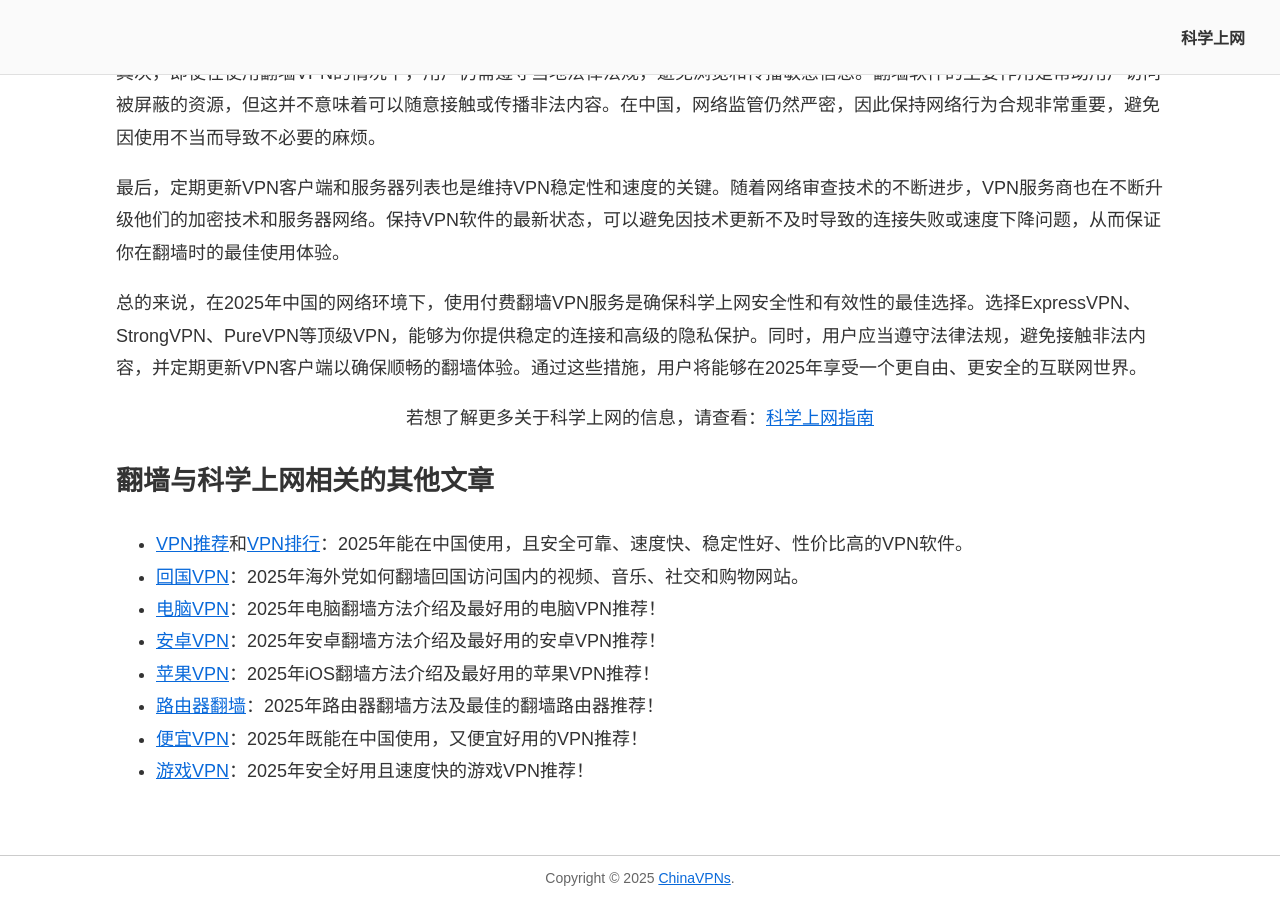
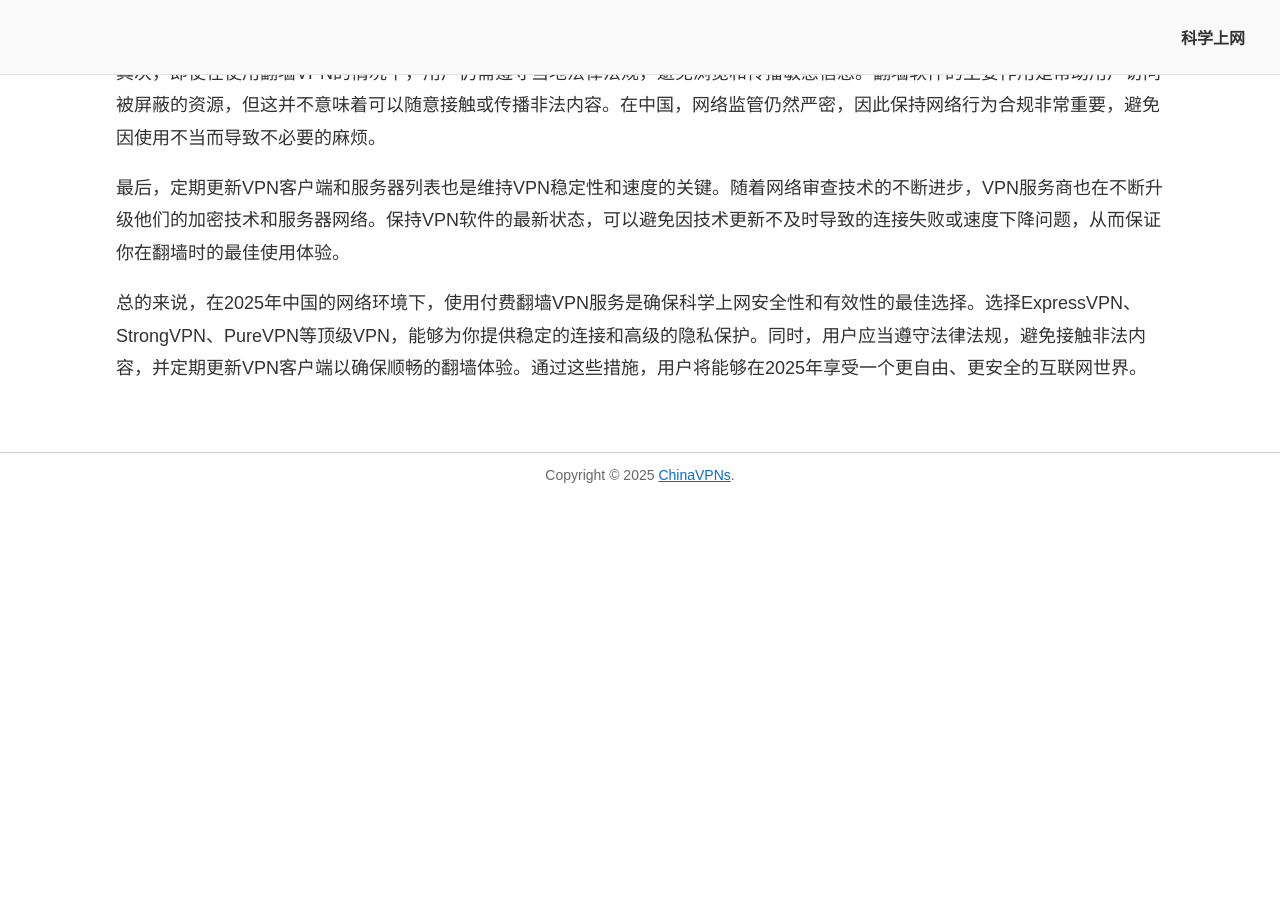
Before and after one commit to chinavpns/chinavpns.github.io, a Jekyll site: the page built from index.md, in a window 1280 px wide and 900 px high, scrolled down 37798 px. Built offline with Jekyll 4.4.1, drawn with Linux system fonts in a browser that asks for light colours; after the commit the page ends 38295 px from its top, so only the background shows below that; some of the changed text lies outside the part shown.

Commit message:
Update index.md

```diff
--- a/index.md
+++ b/index.md
@@ -6,7 +6,7 @@ description: 科学上网指南：2025年最好用的翻墙VPN和翻墙软件推
 
 # 科学上网指南：2025年最好用的翻墙软件和翻墙VPN推荐
 
-<p align="center">最近更新于：2025年2月20日</p>
+<p align="center">最近更新于：2025年3月13日</p>
 
 ![科学上网指南：最好用的翻墙软件和翻墙VPN推荐](https://raw.githubusercontent.com/chinavpns/chinavpns.github.io/refs/heads/main/image/%E7%A7%91%E5%AD%A6%E4%B8%8A%E7%BD%91%E6%95%99%E7%A8%8B.png)
 
@@ -731,16 +731,3 @@ VPN的加密技术直接决定了数据传输过程中的安全性。当前最
 最后，定期更新VPN客户端和服务器列表也是维持VPN稳定性和速度的关键。随着网络审查技术的不断进步，VPN服务商也在不断升级他们的加密技术和服务器网络。保持VPN软件的最新状态，可以避免因技术更新不及时导致的连接失败或速度下降问题，从而保证你在翻墙时的最佳使用体验。
 
 总的来说，在2025年中国的网络环境下，使用付费翻墙VPN服务是确保科学上网安全性和有效性的最佳选择。选择ExpressVPN、StrongVPN、PureVPN等顶级VPN，能够为你提供稳定的连接和高级的隐私保护。同时，用户应当遵守法律法规，避免接触非法内容，并定期更新VPN客户端以确保顺畅的翻墙体验。通过这些措施，用户将能够在2025年享受一个更自由、更安全的互联网世界。
-
-<p align="center">若想了解更多关于科学上网的信息，请查看：<a href="https://wallvpn.com/" rel="nofollow">科学上网指南</a></p>
-
-## 翻墙与科学上网相关的其他文章
-
-* <a href="https://wallvpn.com/best-vpn-china/" rel="nofollow">VPN推荐</a>和<a href="https://wallvpn.com/best-vpn-china/" rel="nofollow">VPN排行</a>：2025年能在中国使用，且安全可靠、速度快、稳定性好、性价比高的VPN软件。
-* <a href="https://wallvpn.com/vpn-into-china/" rel="nofollow">回国VPN</a>：2025年海外党如何翻墙回国访问国内的视频、音乐、社交和购物网站。
-* <a href="https://wallvpn.com/pc-vpn/" rel="nofollow">电脑VPN</a>：2025年电脑翻墙方法介绍及最好用的电脑VPN推荐！
-* <a href="https://wallvpn.com/android-vpn/" rel="nofollow">安卓VPN</a>：2025年安卓翻墙方法介绍及最好用的安卓VPN推荐！
-* <a href="https://wallvpn.com/ios-vpn/" rel="nofollow">苹果VPN</a>：2025年iOS翻墙方法介绍及最好用的苹果VPN推荐！
-* <a href="https://wallvpn.com/router-vpn/" rel="nofollow">路由器翻墙</a>：2025年路由器翻墙方法及最佳的翻墙路由器推荐！
-* <a href="https://wallvpn.com/cheap-vpn/" rel="nofollow">便宜VPN</a>：2025年既能在中国使用，又便宜好用的VPN推荐！
-* <a href="https://wallvpn.com/gaming-vpn/" rel="nofollow">游戏VPN</a>：2025年安全好用且速度快的游戏VPN推荐！
```
